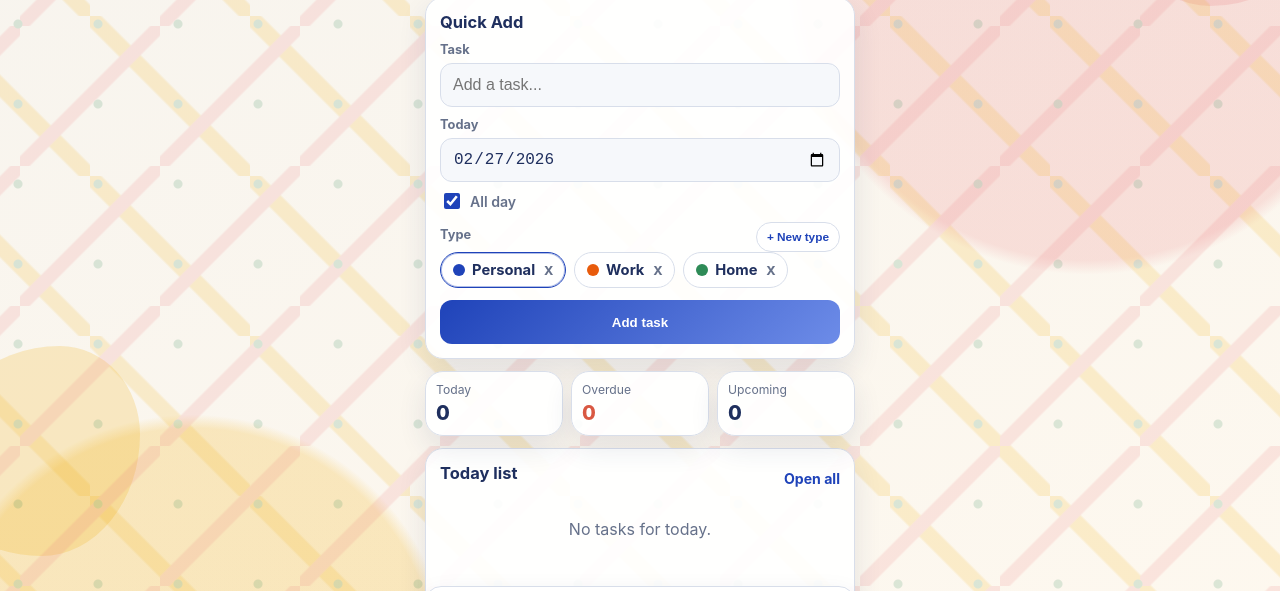
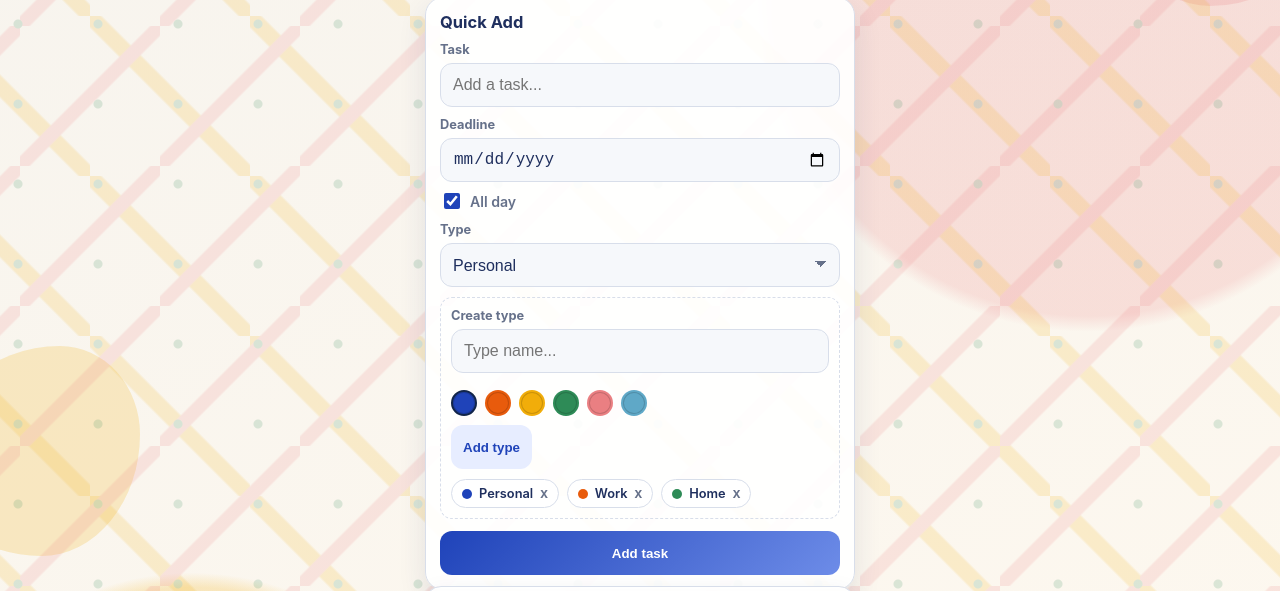
Before and after one commit to danielaivnv/task-tracker, a plain HTML site: page index.html in a window 1280 px wide. Shown: the part 154-745 px from the top of the page. Drawn offline with Linux system fonts and the light colour scheme.

Commit message:
обратно

```diff
--- a/app.js
+++ b/app.js
@@ -28,9 +28,7 @@ const els = {
   taskDate: document.getElementById("taskDate"),
   taskTime: document.getElementById("taskTime"),
   allDayToggle: document.getElementById("allDayToggle"),
-  typeSelector: document.getElementById("typeSelector"),
-  toggleTypeBuilderBtn: document.getElementById("toggleTypeBuilderBtn"),
-  typeBuilder: document.getElementById("typeBuilder"),
+  taskTypeSelect: document.getElementById("taskTypeSelect"),
   newTypeName: document.getElementById("newTypeName"),
   typeColorPicker: document.getElementById("typeColorPicker"),
   addTypeBtn: document.getElementById("addTypeBtn"),
@@ -51,11 +49,10 @@ setup();
 
 function setup() {
   initializeTheme();
-  setTodayAsDefault();
 
   if (page === "dashboard") {
     renderThemePicker();
-    renderTypeSelector();
+    renderTaskTypeSelect();
     renderTypeColorPicker();
     renderTypeList();
   }
@@ -87,16 +84,14 @@ function bindEvents() {
     });
   }
 
+  if (els.taskTypeSelect) {
+    els.taskTypeSelect.addEventListener("change", () => {
+      selectedTypeId = els.taskTypeSelect.value;
+    });
+  }
+
   if (els.addTypeBtn) {
     els.addTypeBtn.addEventListener("click", addType);
-  }
-
-  if (els.toggleTypeBuilderBtn && els.typeBuilder) {
-    els.toggleTypeBuilderBtn.addEventListener("click", () => {
-      els.typeBuilder.classList.toggle("hidden");
-      const opened = !els.typeBuilder.classList.contains("hidden");
-      els.toggleTypeBuilderBtn.textContent = opened ? "Hide type editor" : "+ New type";
-    });
   }
 
   if (els.newTypeName) {
@@ -136,7 +131,7 @@ function addTask() {
   const dateValue = els.taskDate ? els.taskDate.value : "";
   const isAllDay = els.allDayToggle ? els.allDayToggle.checked : true;
   const timeValue = els.taskTime ? els.taskTime.value : "";
-  const typeId = selectedTypeId;
+  const typeId = els.taskTypeSelect ? els.taskTypeSelect.value : selectedTypeId;
 
   if (!title) {
     els.taskTitle.focus();
@@ -167,7 +162,7 @@ function addTask() {
   saveTasks(tasks);
 
   els.taskTitle.value = "";
-  if (els.taskDate) els.taskDate.value = getTodayDateString();
+  if (els.taskDate) els.taskDate.value = "";
   if (els.taskTime) els.taskTime.value = "";
   if (els.allDayToggle) {
     els.allDayToggle.checked = true;
@@ -205,7 +200,7 @@ function addType() {
   selectedTypeId = newType.id;
 
   els.newTypeName.value = "";
-  renderTypeSelector();
+  renderTaskTypeSelect();
   renderTypeList();
 }
 
@@ -232,13 +227,13 @@ function deleteType(typeId) {
     selectedTypeId = fallbackType.id;
   }
 
-  renderTypeSelector();
+  renderTaskTypeSelect();
   renderTypeList();
   rerenderCurrentPage();
 }
 
-function renderTypeSelector() {
-  if (!els.typeSelector) return;
+function renderTaskTypeSelect() {
+  if (!els.taskTypeSelect) return;
 
   if (!types.length) {
     types = [...DEFAULT_TYPES];
@@ -249,11 +244,14 @@ function renderTypeSelector() {
     selectedTypeId = types[0].id;
   }
 
-  els.typeSelector.innerHTML = "";
+  els.taskTypeSelect.innerHTML = "";
 
   types.forEach((type) => {
-    const chip = createTypeChip(type, true);
-    els.typeSelector.appendChild(chip);
+    const option = document.createElement("option");
+    option.value = type.id;
+    option.textContent = type.name;
+    if (type.id === selectedTypeId) option.selected = true;
+    els.taskTypeSelect.appendChild(option);
   });
 }
 
@@ -293,17 +291,8 @@ function renderTypeList() {
   els.typeList.innerHTML = "";
 
   types.forEach((type) => {
-    const pill = createTypeChip(type, false);
-    els.typeList.appendChild(pill);
-  });
-}
-
-function createTypeChip(type, isSelectable) {
     const pill = document.createElement("div");
     pill.className = "type-pill";
-  if (selectedTypeId === type.id) {
-    pill.classList.add("active");
-  }
 
     const dot = document.createElement("span");
     dot.className = "type-pill-dot";
@@ -314,35 +303,16 @@ function createTypeChip(type, isSelectable) {
 
     const del = document.createElement("button");
     del.type = "button";
-  del.className = "type-pill-delete";
     del.textContent = "x";
     del.setAttribute("aria-label", `Delete type ${type.name}`);
     del.disabled = types.length <= 1;
-  del.addEventListener("click", (event) => {
-    event.stopPropagation();
-    deleteType(type.id);
-  });
-
-  if (isSelectable) {
-    pill.setAttribute("role", "button");
-    pill.setAttribute("tabindex", "0");
-    pill.addEventListener("click", () => {
-      selectedTypeId = type.id;
-      renderTypeSelector();
-    });
-    pill.addEventListener("keydown", (event) => {
-      if (event.key === "Enter" || event.key === " ") {
-        event.preventDefault();
-        selectedTypeId = type.id;
-        renderTypeSelector();
-      }
-    });
-  }
+    del.addEventListener("click", () => deleteType(type.id));
 
     pill.appendChild(dot);
     pill.appendChild(name);
     pill.appendChild(del);
-  return pill;
+    els.typeList.appendChild(pill);
+  });
 }
 
 function renderThemePicker() {
@@ -669,21 +639,6 @@ function saveTheme(themeId) {
   localStorage.setItem(THEME_KEY, themeId);
 }
 
-function setTodayAsDefault() {
-  if (!els.taskDate) return;
-  if (!els.taskDate.value) {
-    els.taskDate.value = getTodayDateString();
-  }
-}
-
-function getTodayDateString() {
-  const now = new Date();
-  const y = now.getFullYear();
-  const m = String(now.getMonth() + 1).padStart(2, "0");
-  const d = String(now.getDate()).padStart(2, "0");
-  return `${y}-${m}-${d}`;
-}
-
 function normalizeStandalonePath() {
   const { hostname, pathname, search, hash } = window.location;
 
--- a/index.html
+++ b/index.html
@@ -24,7 +24,7 @@
 
         <div class="row">
           <div class="field">
-            <label class="field-label" for="taskDate">Today</label>
+            <label class="field-label" for="taskDate">Deadline</label>
             <div class="deadline-controls">
               <input id="taskDate" type="date" />
               <div class="deadline-mode-row">
@@ -38,15 +38,12 @@
           </div>
 
           <div class="field">
-            <div class="type-head">
-              <label class="field-label">Type</label>
-              <button id="toggleTypeBuilderBtn" class="type-toggle-btn" type="button">+ New type</button>
-            </div>
-            <div id="typeSelector" class="type-selector" aria-label="Select task type"></div>
+            <label class="field-label" for="taskTypeSelect">Type</label>
+            <select id="taskTypeSelect"></select>
           </div>
         </div>
 
-        <section id="typeBuilder" class="type-builder hidden" aria-label="Task types">
+        <section class="type-builder" aria-label="Task types">
           <p class="field-label">Create type</p>
           <div class="type-create-grid">
             <input id="newTypeName" type="text" maxlength="24" placeholder="Type name..." />
--- a/styles.css
+++ b/styles.css
@@ -350,37 +350,9 @@ select:focus {
   padding: 10px;
 }
 
-.hidden {
-  display: none !important;
-}
-
 .type-create-grid {
   display: grid;
   grid-template-columns: 1fr;
-  gap: 8px;
-}
-
-.type-head {
-  display: flex;
-  align-items: center;
-  justify-content: space-between;
-  gap: 10px;
-}
-
-.type-toggle-btn {
-  border: 1px solid var(--border);
-  background: var(--chip-bg);
-  color: var(--accent);
-  border-radius: 999px;
-  padding: 6px 10px;
-  min-height: 30px;
-  font-size: 0.74rem;
-  font-weight: 700;
-}
-
-.type-selector {
-  display: flex;
-  flex-wrap: wrap;
   gap: 8px;
 }
 
@@ -399,33 +371,25 @@ select:focus {
   border-radius: 999px;
   background: var(--chip-bg);
   color: var(--text);
-  padding: 8px 12px;
-  font-size: 0.92rem;
-  font-weight: 700;
-  cursor: pointer;
-  user-select: none;
-}
-
-.type-pill.active {
-  border-color: var(--accent);
-  box-shadow: inset 0 0 0 1px color-mix(in srgb, var(--accent) 35%, transparent);
+  padding: 6px 10px;
+  font-size: 0.8rem;
+  font-weight: 600;
 }
 
 .type-pill-dot {
-  width: 12px;
-  height: 12px;
+  width: 10px;
+  height: 10px;
   border-radius: 999px;
 }
 
-.type-pill-delete {
+.type-pill button {
   border: none;
   background: transparent;
   color: var(--muted);
   font-weight: 700;
-  font-size: 1rem;
+  font-size: 0.86rem;
   line-height: 1;
   padding: 0;
-  margin-left: 2px;
 }
 
 .primary-btn,
```
Lines whose indentation alone changed are shown as unchanged.
